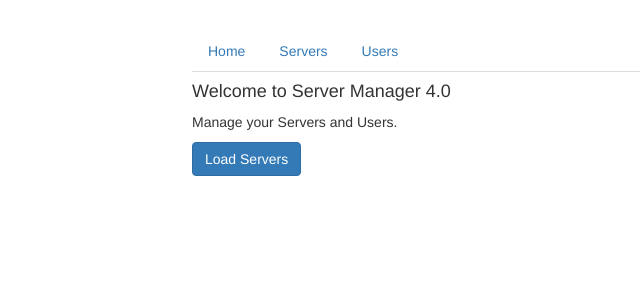
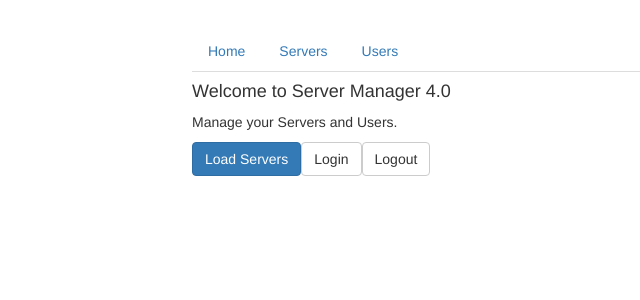
Before and after one commit to igdkaur/routing, an Angular app: page / in a window 1280 px wide. Shown: the top 300 px of the page, without its empty margins (73-713 px from the left). Built offline with nearby package versions, Linux system fonts and the light colour scheme.

Commit message:
enable login logout

```diff
--- a/src/app/home/home.component.html
+++ b/src/app/home/home.component.html
@@ -2,3 +2,6 @@
 <p>Manage your Servers and Users.</p>
 
 <button class ="btn btn-primary" (click)="onLoadServer(1)"> Load Servers </button>
+
+<button class ="btn btn-default" (click)="onLogin()">Login </button>
+<button class ="btn btn-default" (click)="onLogout()">Logout </button>
--- a/src/app/home/home.component.ts
+++ b/src/app/home/home.component.ts
@@ -1,5 +1,7 @@
+import { ThisReceiver } from '@angular/compiler';
 import { Component, OnInit } from '@angular/core';
 import { Router } from '@angular/router';
+import { AuthService } from 'src/auth.service';
 
 @Component({
   selector: 'app-home',
@@ -8,7 +10,7 @@ import { Router } from '@angular/router';
 })
 export class HomeComponent implements OnInit {
 
-  constructor(private router:Router) { }
+  constructor(private router:Router, private authService: AuthService) { }
 
   ngOnInit() {
   }
@@ -17,6 +19,13 @@ export class HomeComponent implements OnInit {
     this.router.navigate(['/servers', id, 'edit'], {queryParams:{allowEdit: '1'}, fragment: 'loading'});
   }
 
+  onLogin() {
+    this.authService.login();
+  }
+
+  onLogout() {
+    this.authService.logout()
+  }
 }
 
 
```
